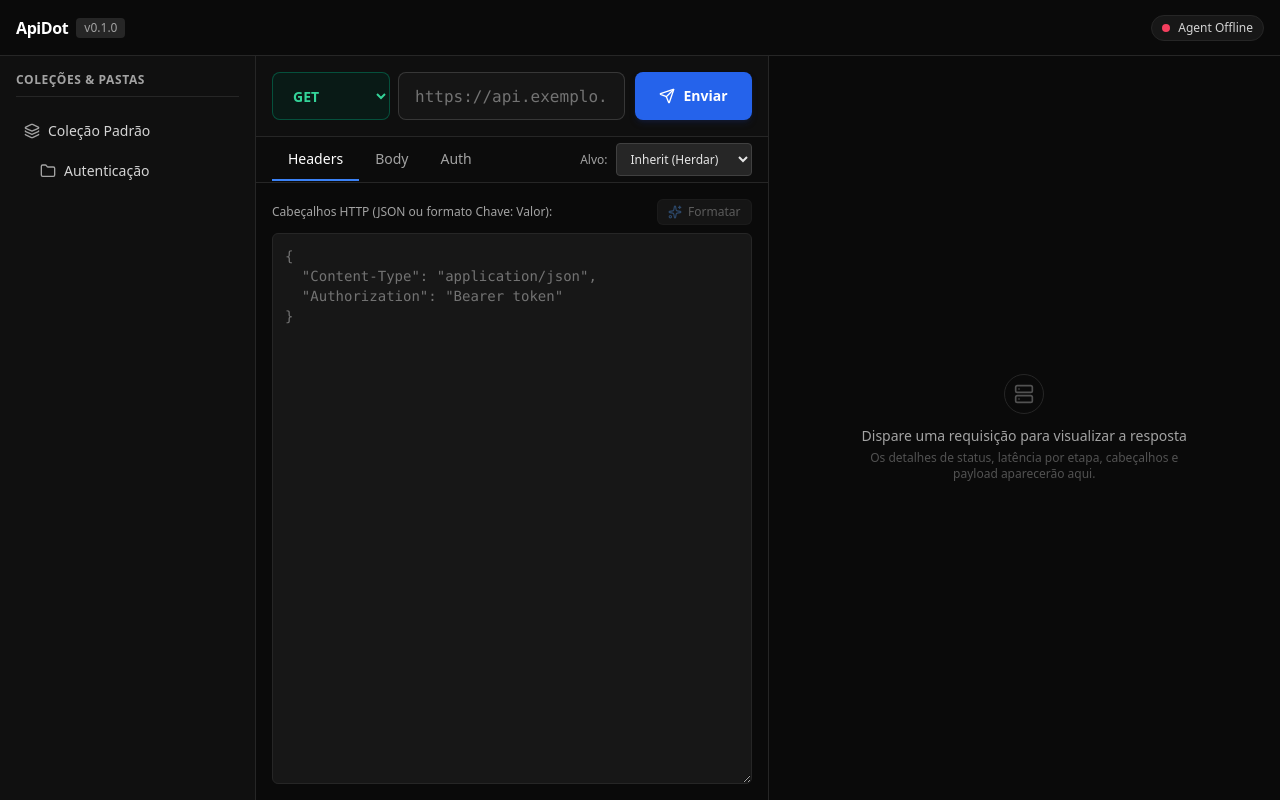
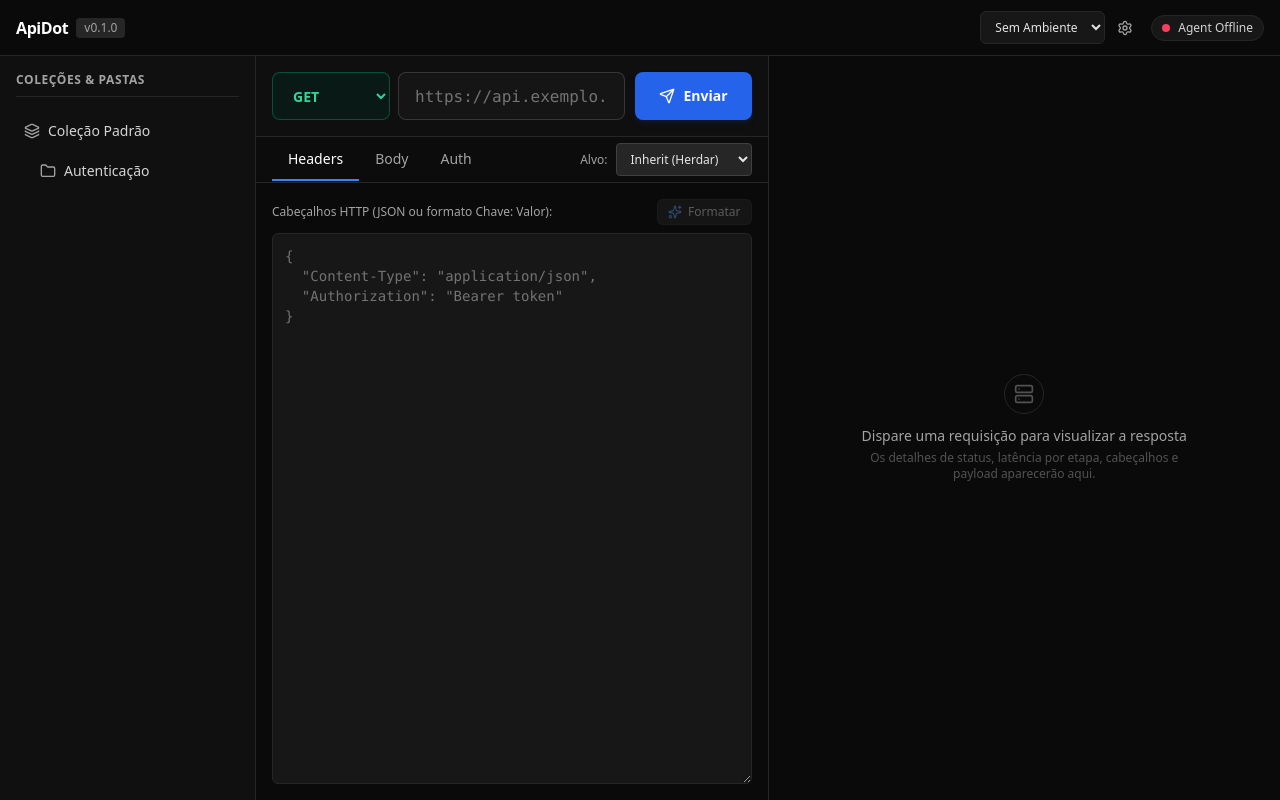
Before and after one commit to medeiroshudson/ApiDot, a Next.js app in the folder web/: page / in a window 1280 px wide. Built offline with nearby package versions, Linux system fonts and the light colour scheme.

Commit message:
feat(web): add environment dropdown selector and configuration trigger in header

```diff
--- a/web/src/components/layout/AppHeader.tsx
+++ b/web/src/components/layout/AppHeader.tsx
@@ -1,18 +1,28 @@
 import React from 'react';
-import { Menu } from 'lucide-react';
+import { Menu, Settings } from 'lucide-react';
 
 export interface AppHeaderProps {
   title?: string;
   isAgentOnline?: boolean;
   isDrawerOpen?: boolean;
   onToggleDrawer?: () => void;
+  environments?: string[];
+  activeEnvironment?: string | null;
+  onSelectEnvironment?: (env: string | null) => void;
+  onOpenEnvironmentSettings?: () => void;
 }
+
+const DEFAULT_ENVIRONMENTS = ['Development', 'Staging', 'Production'];
 
 export function AppHeader({
   title = 'ApiDot',
   isAgentOnline = false,
   isDrawerOpen = false,
   onToggleDrawer,
+  environments = DEFAULT_ENVIRONMENTS,
+  activeEnvironment = null,
+  onSelectEnvironment,
+  onOpenEnvironmentSettings,
 }: AppHeaderProps) {
   const agentStatusText = isAgentOnline ? 'Agent Online' : 'Agent Offline';
 
@@ -37,7 +47,32 @@ export function AppHeader({
         </div>
       </div>
 
-      <div className="flex items-center gap-3">
+      <div className="flex items-center gap-2 sm:gap-3">
+        <div className="flex items-center gap-1.5">
+          <select
+            value={activeEnvironment ?? ''}
+            onChange={(e) => onSelectEnvironment?.(e.target.value === '' ? null : e.target.value)}
+            aria-label="Selecionar ambiente ativo"
+            className="bg-neutral-900 border border-neutral-800 text-xs text-neutral-200 rounded-md px-2.5 py-1.5 focus:outline-none focus:ring-1 focus:ring-neutral-400 cursor-pointer hover:border-neutral-700 transition-colors"
+          >
+            <option value="">Sem Ambiente</option>
+            {environments.map((env) => (
+              <option key={env} value={env}>
+                {env}
+              </option>
+            ))}
+          </select>
+          <button
+            type="button"
+            onClick={onOpenEnvironmentSettings}
+            aria-label="Configurar ambientes e variáveis"
+            title="Configurar ambientes e variáveis"
+            className="p-1.5 rounded-md text-neutral-400 hover:text-white hover:bg-neutral-800 transition-colors focus:outline-none focus:ring-2 focus:ring-neutral-400"
+          >
+            <Settings className="w-4 h-4" aria-hidden="true" />
+          </button>
+        </div>
+
         <div
           data-testid="agent-status-badge"
           className="flex items-center gap-2 px-2.5 py-1 rounded-full text-xs font-medium bg-neutral-900 border border-neutral-800"
```
Also changed, not shown: 1 other file (tests, documents, lock files or other folders).
